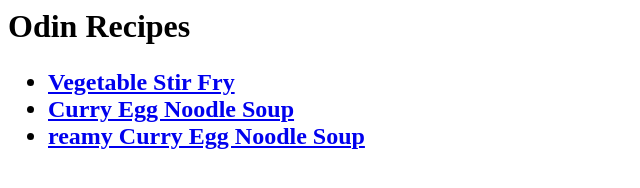
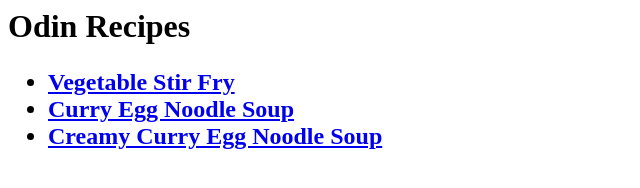
Before and after one commit to SandipanMondal123/odin-recipes, a plain HTML site: page index.html in a window 1280 px wide. Shown: the whole page, without its empty margins (0-640 px from the left). Drawn offline with Linux system fonts and the light colour scheme.

Commit message:
fixed typo on line 18 of index.html

```diff
--- a/index.html
+++ b/index.html
@@ -15,7 +15,7 @@
                     <a href = "./recipes/NoodleSoup.html">Curry Egg Noodle Soup</a>
                 </li>
                 <li>
-                    <a href = "./recipes/CreamChicken.html"> reamy Curry Egg Noodle Soup</a>
+                    <a href = "./recipes/CreamChicken.html"> Creamy Curry Egg Noodle Soup</a>
                 </li>
             </ul>
 
```
